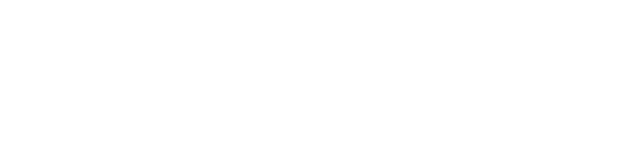
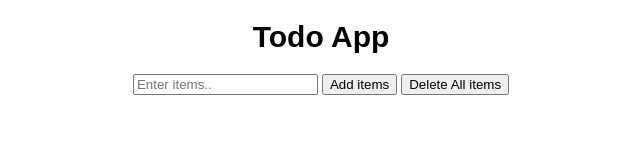
Before and after one commit to alihasnain110/Todo-App, a plain HTML site: page index.html in a window 1280 px wide. Shown: the whole page, without its empty margins (319-959 px from the left). Drawn offline with Linux system fonts and the light colour scheme.

Commit message:
ToDo-Application

```diff
--- a/app.js
+++ b/app.js
@@ -0,0 +1,68 @@
+var ulElement = document.getElementById("list");
+
+function addTodo() {
+  var input = document.getElementById("todoInput");
+
+  if (input.value) {
+    var liElement = document.createElement("li");
+
+    var liText = document.createTextNode(input.value);
+
+    liElement.appendChild(liText);
+
+    ulElement.appendChild(liElement);
+
+    // create delete button liElement
+
+    var delBtnElement = document.createElement("button");
+
+    var delBtnText = document.createTextNode("Delete");
+
+    delBtnElement.appendChild(delBtnText);
+
+    liElement.appendChild(delBtnElement);
+
+    delBtnElement.setAttribute("onclick", "deleteSingleItem(this)");
+
+    // create edit button liElement
+
+    var editBtnELement = document.createElement("button");
+
+    var editBtnText = document.createTextNode("Edit");
+
+    editBtnELement.appendChild(editBtnText);
+
+    editBtnELement.setAttribute("onclick", "editItem(this)");
+
+    liElement.appendChild(editBtnELement);
+
+    console.log(liElement);
+
+    input.value = "";
+  } else {
+    alert("fill the field..");
+  }
+}
+
+function deleteAllItems() {
+  ulElement.innerHTML = "";
+}
+
+// CRUD Operation
+
+// C = CREATE
+// R = READ
+// U = UPDATE
+// D = DELETE
+
+function deleteSingleItem(e) {
+  e.parentNode.remove();
+}
+
+function editItem(e) {
+  var updatedVal = prompt("Enter updated value..");
+
+  //   console.log(e.parentNode.firstChild.nodeValue);
+
+  e.parentNode.firstChild.nodeValue = updatedVal;
+}
--- a/index.html
+++ b/index.html
@@ -3,9 +3,17 @@
     <head>
         <meta charset="UTF-8">
         <meta name="viewport" content="width=device-width, initial-scale=1.0">
-    <title>Document</title>
+        <title>Todo App</title>
     </head>
     <body>
+        <h1 style="font-family: Arial, Helvetica, sans-serif;font-size: 30px;text-align: center;">Todo App</h1>
+        <div style="text-align: center;">
+            <input placeholder="Enter items.." id="todoInput" type="text">
+            <button onclick="addTodo()">Add items</button>
+            <button onclick="deleteAllItems()">Delete All items</button>
 
+        </div>
+        <ul id="list"></ul>
+        <script src="app.js"></script>
     </body>
 </html>
```
Lines whose indentation alone changed are shown as unchanged.
